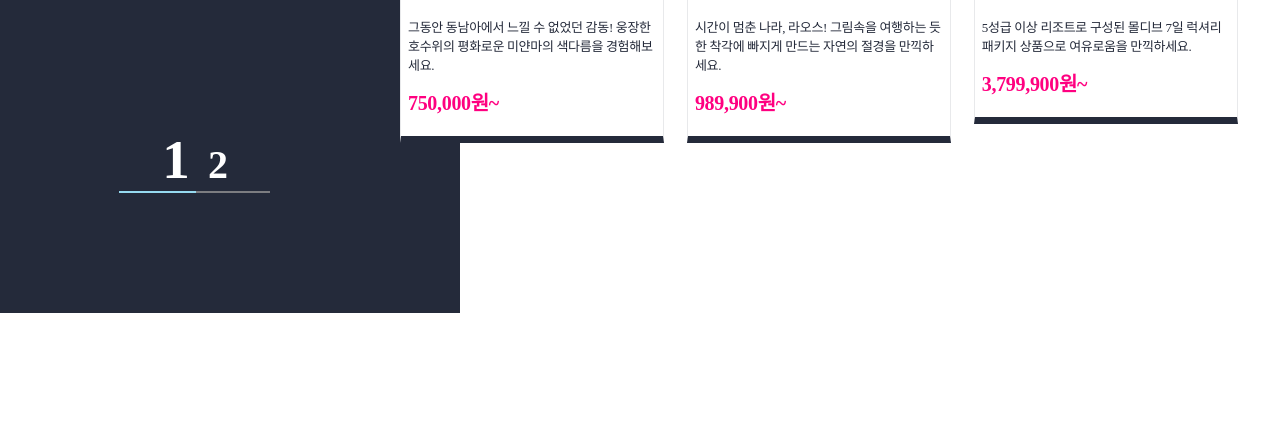
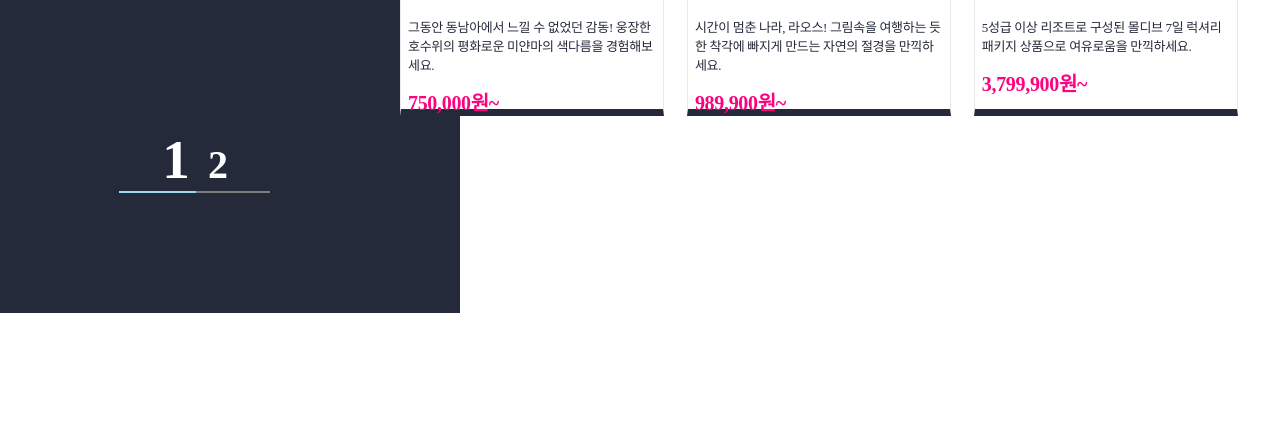
Before and after one commit to park-yuna/TripSpace, a plain HTML site: page Asia.html in a window 1280 px wide. Shown: the part 1276-1717 px from the top of the page. Drawn offline with nearby package versions, Linux system fonts and the light colour scheme.

Commit message:
css .txtBox height 추가

```diff
--- a/css/Africa.css
+++ b/css/Africa.css
@@ -694,6 +694,7 @@ input[type="checkbox"]:checked + label:after { /* 체크박스를 체크했을
     border-bottom: 7px solid rgb(36, 42, 58);
     border-right: 0.5px solid rgba(36, 42, 58, 0.1);
     border-left: 0.5px solid rgba(36, 42, 58, 0.1);
+    height: 175px;
 }
 .tourTitle{
     font-size: 20px;
--- a/css/America.css
+++ b/css/America.css
@@ -695,6 +695,7 @@ input[type="checkbox"]:checked + label:after { /* 체크박스를 체크했을
     border-bottom: 7px solid rgb(36, 42, 58);
     border-right: 0.5px solid rgba(36, 42, 58, 0.1);
     border-left: 0.5px solid rgba(36, 42, 58, 0.1);
+    height: 175px;
 }
 .tourTitle{
     font-size: 20px;
--- a/css/Asia.css
+++ b/css/Asia.css
@@ -694,6 +694,7 @@ input[type="checkbox"]:checked + label:after { /* 체크박스를 체크했을
     border-bottom: 7px solid rgb(36, 42, 58);
     border-right: 0.5px solid rgba(36, 42, 58, 0.1);
     border-left: 0.5px solid rgba(36, 42, 58, 0.1);
+    height: 175px;
 }
 .tourTitle{
     font-size: 20px;
--- a/css/Europe.css
+++ b/css/Europe.css
@@ -695,6 +695,7 @@ input[type="checkbox"]:checked + label:after { /* 체크박스를 체크했을
     border-bottom: 7px solid rgb(36, 42, 58);
     border-right: 0.5px solid rgba(36, 42, 58, 0.1);
     border-left: 0.5px solid rgba(36, 42, 58, 0.1);
+    height: 175px;
 }
 .tourTitle{
     font-size: 20px;
--- a/css/Oceania.css
+++ b/css/Oceania.css
@@ -695,6 +695,7 @@ input[type="checkbox"]:checked + label:after { /* 체크박스를 체크했을
     border-bottom: 7px solid rgb(36, 42, 58);
     border-right: 0.5px solid rgba(36, 42, 58, 0.1);
     border-left: 0.5px solid rgba(36, 42, 58, 0.1);
+    height: 175px;
 }
 .tourTitle{
     font-size: 20px;
--- a/css/index.css
+++ b/css/index.css
@@ -586,6 +586,7 @@ input[type="checkbox"]:checked + label:after { /* 체크박스를 체크했을
     border-bottom: 7px solid rgb(36, 42, 58);
     border-right: 0.5px solid rgba(36, 42, 58, 0.1);
     border-left: 0.5px solid rgba(36, 42, 58, 0.1);
+    height: 175px;
 }
 .tourTitle{
     font-size: 20px;
--- a/css/local.css
+++ b/css/local.css
@@ -695,6 +695,7 @@ input[type="checkbox"]:checked + label:after { /* 체크박스를 체크했을
     border-bottom: 7px solid rgb(36, 42, 58);
     border-right: 0.5px solid rgba(36, 42, 58, 0.1);
     border-left: 0.5px solid rgba(36, 42, 58, 0.1);
+    height: 175px;
 }
 .tourTitle{
     font-size: 20px;
```
